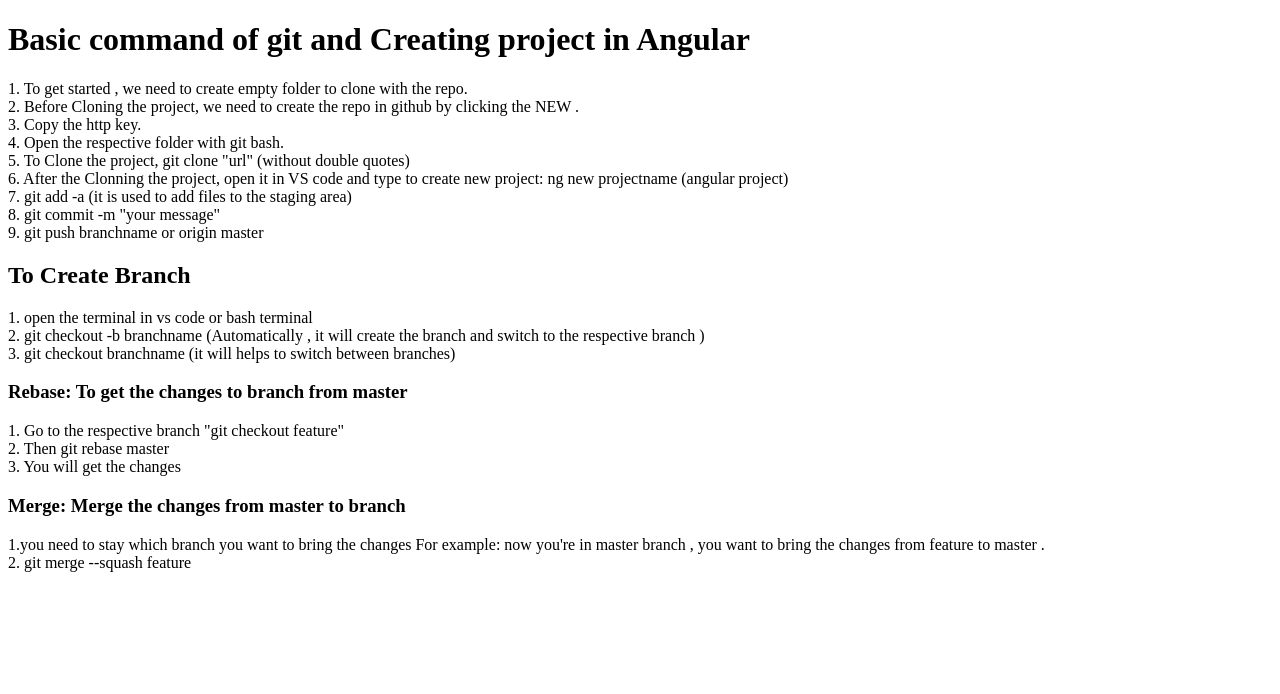
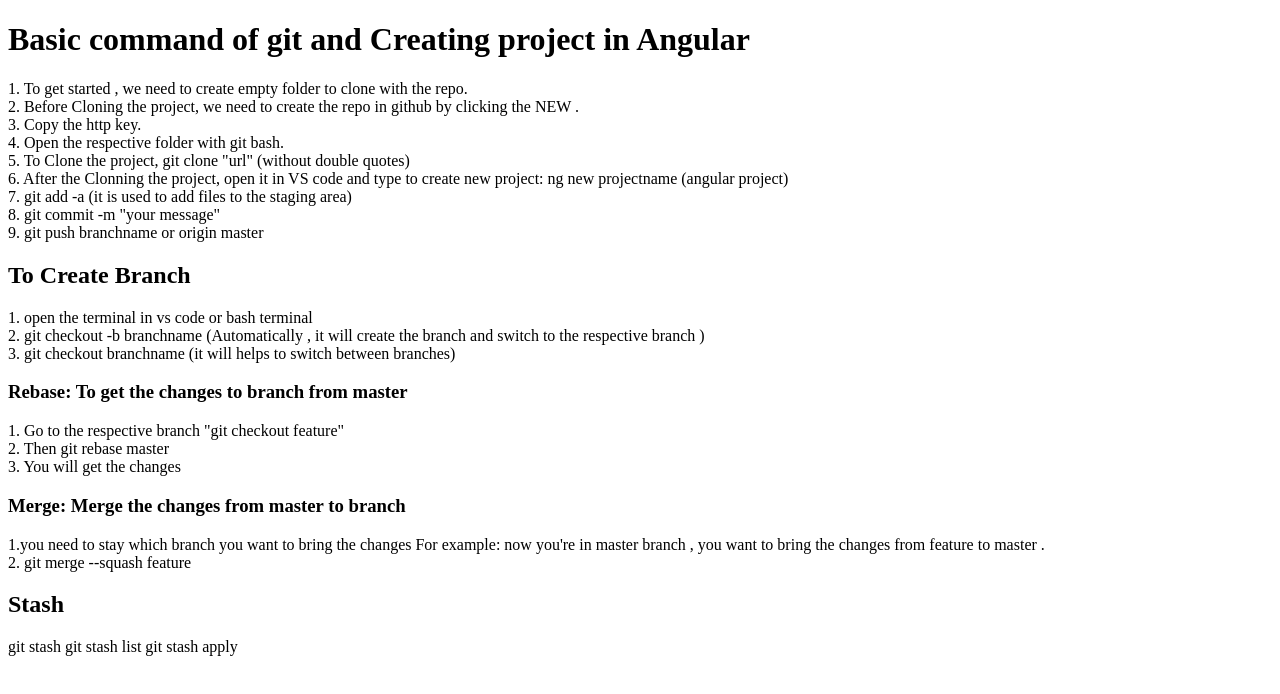
Before and after one commit to Irshmincer/study_git, an Angular app: page / in a window 1280 px wide. Shown: the top 694 px of the page. Built offline with nearby package versions, Linux system fonts and the light colour scheme.

Commit message:
added stash

```diff
--- a/src/app/app.component.html
+++ b/src/app/app.component.html
@@ -35,3 +35,9 @@
    For example: now you're in master branch , you want to bring the changes from feature to master .<br>
   2. git merge --squash feature
 </p>
+
+<h2>Stash</h2>
+<p>git stash
+   git stash list
+   git stash apply
+</p>
```
